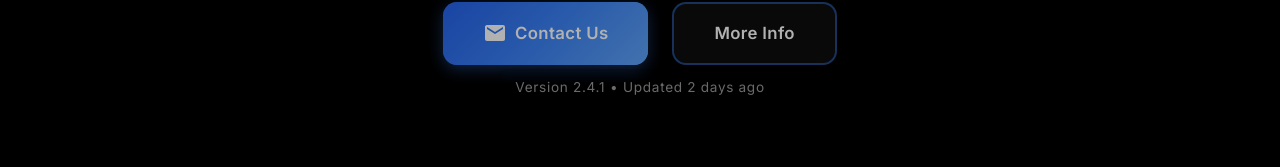
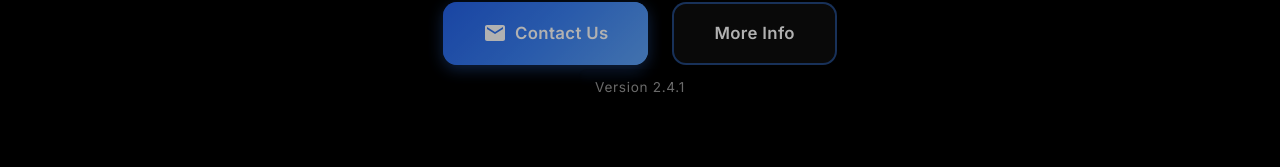
Before and after one commit to Buraq-LLC/Buraq-Website, a plain HTML site: page index.html in a window 1280 px wide. Shown: the part 738-905 px from the top of the page. Drawn offline with Linux system fonts and the light colour scheme.

Commit message:
Hero change

```diff
--- a/index.html
+++ b/index.html
@@ -114,8 +114,6 @@ Contact Us
 </div>
 <div class="hero__version animate-on-load fade-in-up delay-4">
 <span>Version 2.4.1</span>
-<span>•</span>
-<span>Updated 2 days ago</span>
 </div>
 </div>
 </div>
```
